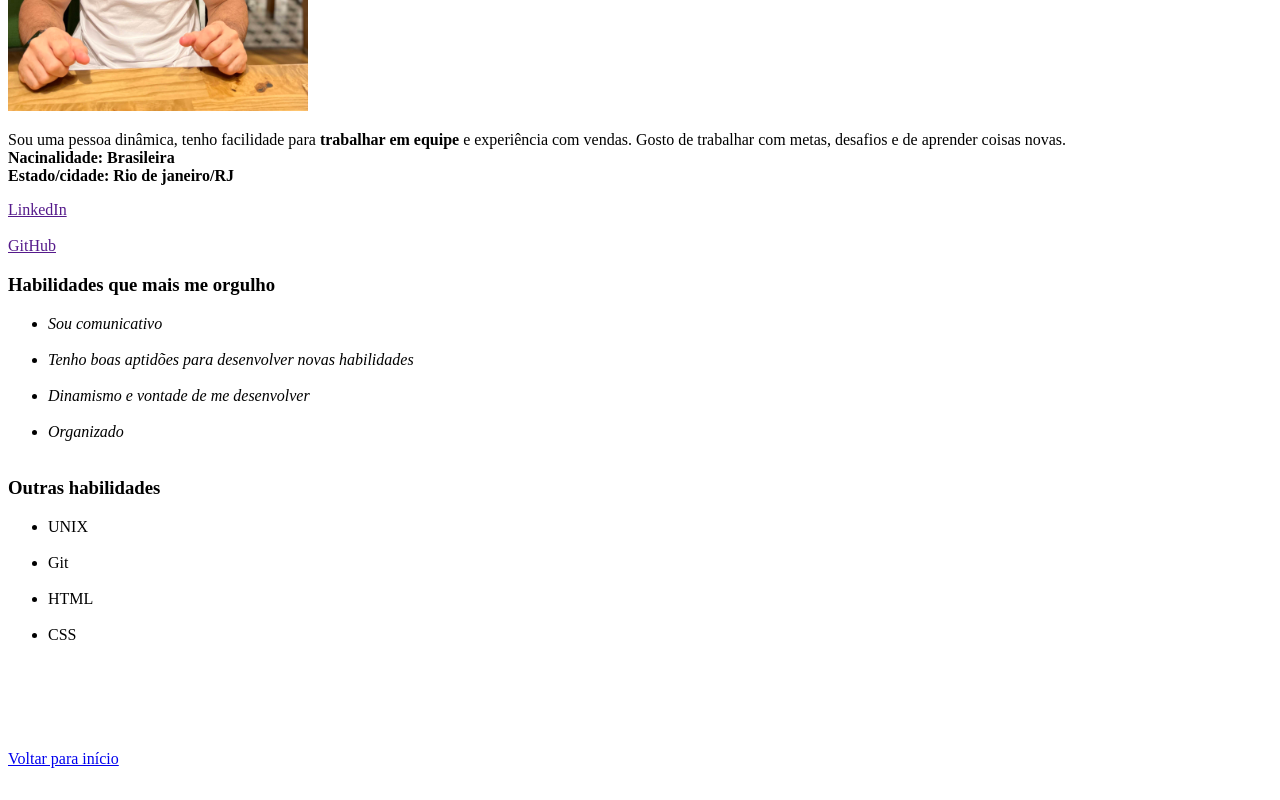
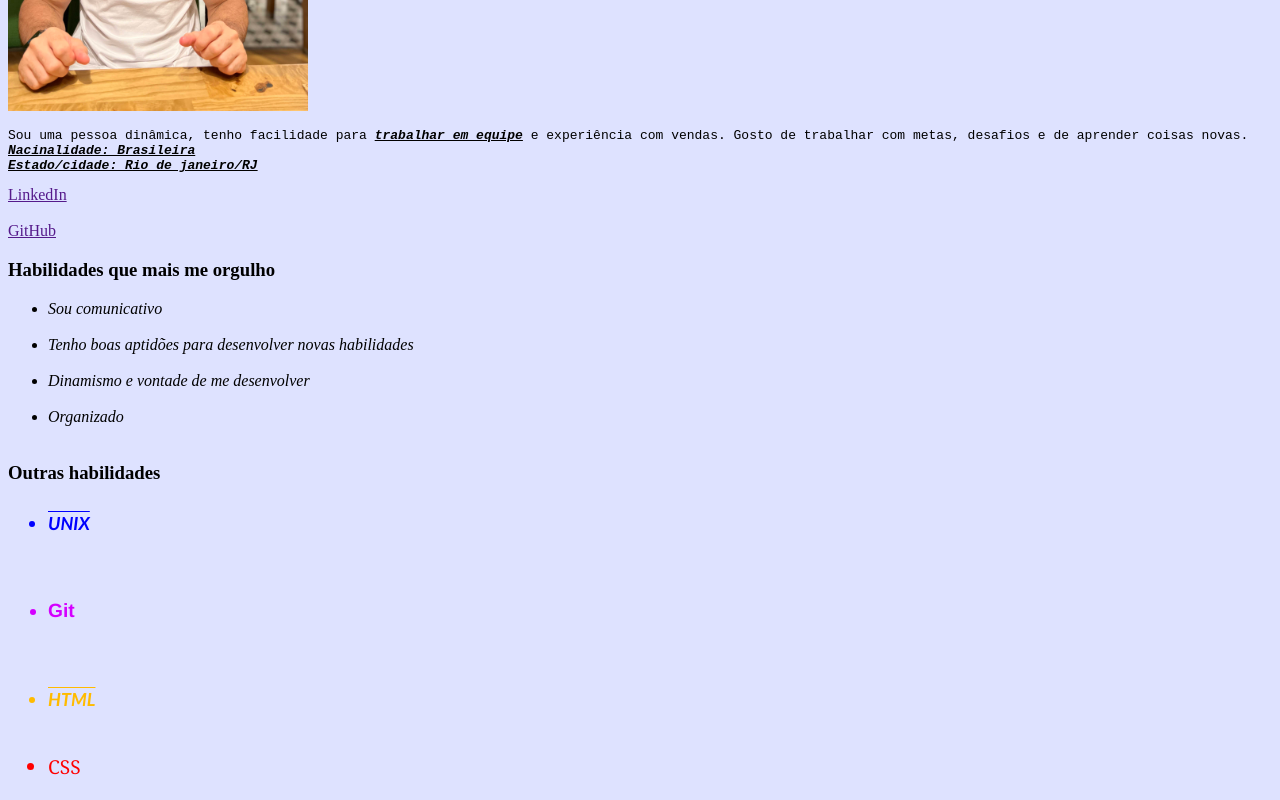
Before and after one commit to AndreLVasconcellos/AndreLVasconcellos.github.io, a plain HTML site: page index.html in a window 1280 px wide. Shown: the part 500-1300 px from the top of the page. Drawn offline with Linux system fonts and the light colour scheme.

Commit message:
adicionei style ao meu portfólio

```diff
--- a/index.html
+++ b/index.html
@@ -3,6 +3,72 @@
   <head>
     <meta charset="UTF-8">
     <title>Meu Portfólio Web</title>
+    <style>
+      body {
+          background-color: #dee2ff;
+      }
+      h1 {
+        font-family: fantasy;
+      }
+      p {
+        font-family: monospace;
+      }
+      .nacionalidade {
+        font-style: italic;
+        text-decoration: underline;
+      }
+     .estado {
+        font-style: italic;
+        text-decoration: underline;
+     }
+     .equipe {
+        font-style: italic;
+        text-decoration: underline;
+     }
+     .uni {
+      color: blue;
+      font-family: 'Trebuchet MS', 'Lucida Sans Unicode', 'Lucida Grande', 'Lucida Sans', Arial, sans-serif;
+      font-size: large;
+      font-weight: 900;
+      font-style: oblique;
+      line-height: 40px;
+      text-align: left;
+      text-decoration: overline;
+     }
+     .git {
+      color: rgb(212, 0, 255);
+      font-family: 'Franklin Gothic Medium', 'Arial Narrow', Arial, sans-serif;
+      font-size: larger;
+      font-weight: 800;
+      font-style: inherit;
+      line-height: 100px;
+      text-align: justify;
+      text-decoration: dashed;
+     }
+     .html {
+      color: rgb(255, 187, 0);
+      font-family: 'Trebuchet MS', 'Lucida Sans Unicode', 'Lucida Grande', 'Lucida Sans', Arial, sans-serif;
+      font-size: large;
+      font-weight: 900;
+      font-style: oblique;
+      line-height: 40px;
+      text-align: justify;
+      text-decoration: overline;
+     }
+    .css {
+      color: red;
+      font-family: Georgia, 'Times New Roman', Times, serif;
+      font-size: larger;
+      font-weight: 500;
+      font-style: inherit;
+      line-height: 60px;
+      text-align: start;
+      text-decoration: dashed;
+    }
+
+
+
+  </style>
   </head>
   <body>
 
@@ -19,9 +85,9 @@
 
 
     <img id="minha_foto" src="IMG_0468.jpg" alt="homem sorrindo" width="300px">
-    <p id="descricao">Sou uma pessoa dinâmica, tenho facilidade para <strong>trabalhar em equipe</strong> e experiência com vendas. Gosto de trabalhar com metas, desafios e de aprender coisas novas.<br>
-    <strong>Nacinalidade: Brasileira</strong><br>
-    <strong>Estado/cidade: Rio de janeiro/RJ</strong></p>
+    <p id="descricao">Sou uma pessoa dinâmica, tenho facilidade para <strong class="equipe">trabalhar em equipe</strong> e experiência com vendas. Gosto de trabalhar com metas, desafios e de aprender coisas novas.<br>
+    <strong class="nacionalidade">Nacinalidade: Brasileira</strong><br>
+    <strong class="estado">Estado/cidade: Rio de janeiro/RJ</strong></p>
 
       <a href="">LinkedIn</a><br><br>
       <a href="">GitHub</a>
@@ -36,10 +102,10 @@
 
     <h3 id="outras-habilidades">Outras habilidades</h3>
     <ul>
-      <li>UNIX</li><br>
-      <li>Git</li><br>
-      <li>HTML</li><br>
-      <li>CSS</li><br>
+      <li class="uni">UNIX</li><br>
+      <li class="git">Git</li><br>
+      <li class="html">HTML</li><br>
+      <li class="css">CSS</li><br>
     </ul>
 
     <br><br><br><br>
```
